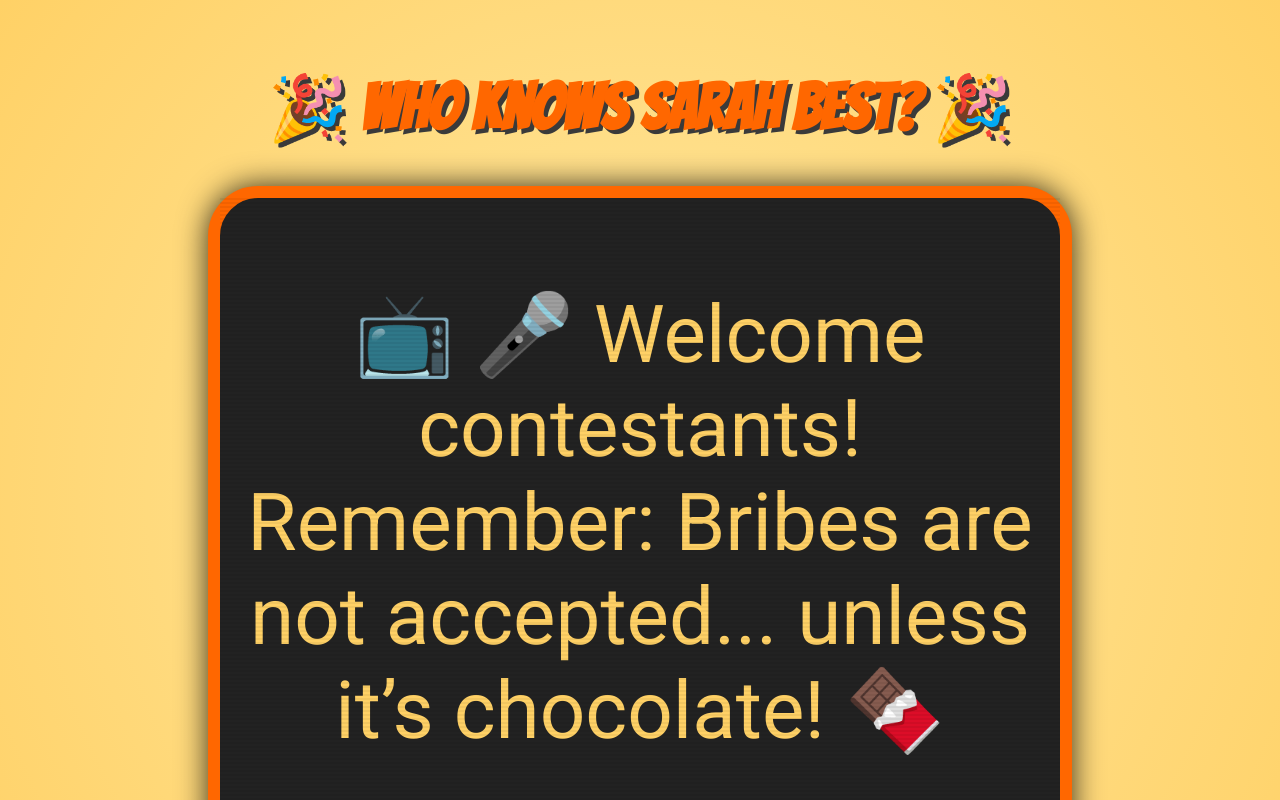
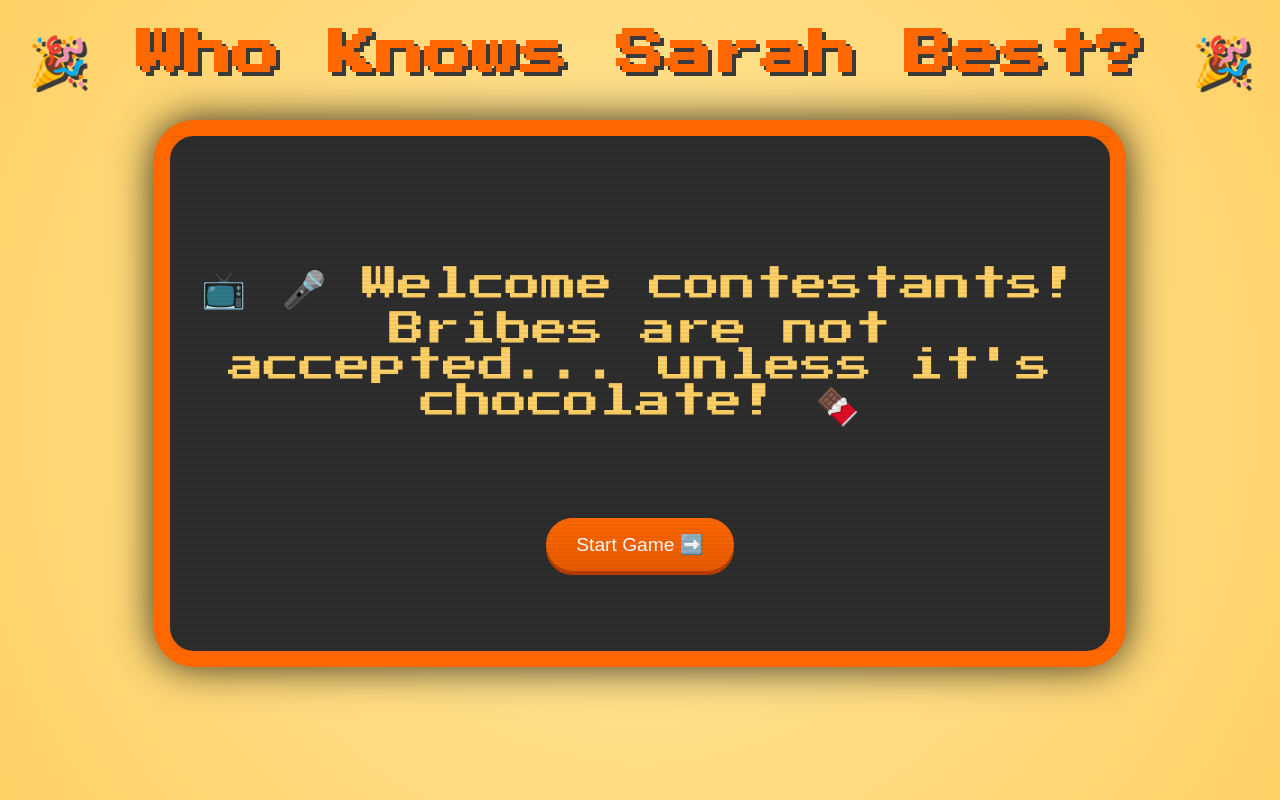
Before and after one commit to kaparkerwebsite/sarah-game-night, a plain HTML site: page index.html in a window 1280 px wide. Both pictures are taken after a click on the button "Start Game ➡️". Shown: the top 800 px of the page. Drawn offline with Linux system fonts and the light colour scheme.

Commit message:
Update index.html

```diff
--- a/index.html
+++ b/index.html
@@ -4,33 +4,34 @@
     <meta charset="UTF-8">
     <meta name="viewport" content="width=device-width, initial-scale=1.0">
     <title>Who Knows Sarah Best?</title>
-    <link href="https://fonts.googleapis.com/css2?family=Bangers&family=Roboto&display=swap" rel="stylesheet">
+    <link href="https://fonts.googleapis.com/css2?family=Bangers&family=Roboto&family=Press+Start+2P&display=swap" rel="stylesheet">
     <style>
-        body {
-            font-family: 'Roboto', sans-serif;
+        html, body {
+            height: 100%;
+            margin: 0;
+            padding: 0;
+            font-family: 'Press Start 2P', cursive;
             background: radial-gradient(circle at center, #ffe8a1 0%, #ffd166 100%);
             color: #333;
             text-align: center;
-            padding: 20px;
-            overflow: hidden;
+            overflow-x: hidden;
         }
         h1 {
-            font-family: 'Bangers', cursive;
-            font-size: 4em;
+            font-size: 3em;
             color: #ff6700;
             text-shadow: 4px 4px #3a3a3a;
-            margin-bottom: 40px;
+            margin: 30px 0;
         }
         .tv-frame {
             position: relative;
-            width: 80%;
-            max-width: 800px;
+            width: 90%;
+            max-width: 900px;
             margin: 0 auto;
             padding: 60px 20px;
-            background: #222;
-            border: 12px solid #ff6700;
-            border-radius: 50px;
-            box-shadow: 0 0 30px rgba(0,0,0,0.8);
+            background: #2d2d2d;
+            border: 16px solid #ff6700;
+            border-radius: 40px;
+            box-shadow: 0 0 40px rgba(0, 0, 0, 0.8);
         }
         .scanlines {
             position: absolute;
@@ -40,8 +41,8 @@
             height: 100%;
             background: repeating-linear-gradient(
                 to bottom,
-                rgba(0,0,0,0.05),
-                rgba(0,0,0,0.05) 2px,
+                rgba(0, 0, 0, 0.05),
+                rgba(0, 0, 0, 0.05) 2px,
                 transparent 2px,
                 transparent 4px
             );
@@ -53,8 +54,8 @@
             padding: 15px 30px;
             margin: 20px;
             border: none;
-            border-radius: 50px;
-            font-size: 1.5em;
+            border-radius: 30px;
+            font-size: 1.2em;
             cursor: pointer;
             box-shadow: 0 4px #bd3b00;
             transition: transform 0.1s, box-shadow 0.1s;
@@ -64,31 +65,26 @@
             transform: translateY(4px);
         }
         .question {
-            font-size: 2.5em;
+            font-size: 1.6em;
             margin: 30px 0;
-            min-height: 120px;
+            min-height: 150px;
             color: #ffe8a1;
+            overflow-y: auto;
+            max-height: 400px;
+            padding: 10px;
         }
         .cursor {
             color: #ff6700;
             animation: blink 1s infinite;
         }
         .commercial, .announcement {
-            font-size: 2em;
+            font-size: 1.4em;
             color: #ffd166;
             margin: 30px 0;
         }
         @keyframes blink {
             0% { opacity: 1; }
             50% { opacity: 0; }
-            100% { opacity: 1; }
-        }
-        @keyframes flicker {
-            0% { opacity: 1; }
-            5% { opacity: 0.8; }
-            10% { opacity: 1; }
-            15% { opacity: 0.9; }
-            20% { opacity: 1; }
             100% { opacity: 1; }
         }
         .tv-screen {
@@ -98,7 +94,6 @@
 </head>
 <body>
     <h1>🎉 Who Knows Sarah Best? 🎉</h1>
-
     <div class="tv-frame">
         <div class="tv-screen" id="game">
             <div id="question" class="question"></div>
@@ -114,21 +109,20 @@
 
     <script>
         const lobbyMusic = document.getElementById("lobbyMusic");
-
         window.onload = function() {
             lobbyMusic.play();
         };
 
         const introMessages = [
-            "🎤 Welcome contestants! Remember: Bribes are not accepted... unless it’s chocolate! 🍫",
-            "📢 Pro tip: If you don’t know the answer, say it with confidence. That’s half the game!",
-            "🎈 Warning: Excessive laughing may cause slight ab workouts. Proceed with caution!"
+            "🎤 Welcome contestants! Bribes are not accepted... unless it's chocolate! 🍫",
+            "📢 Pro tip: Don’t know the answer? Say it like you mean it!",
+            "🎈 Caution: Excessive laughing may result in accidental ab workouts!"
         ];
 
         const outroMessages = [
-            "🏆 Congratulations! You now hold the prestigious title of ‘Official Sarahologist!’ 🎓",
-            "🎬 Thanks for playing! Remember, what happens on game night... becomes family legend forever!",
-            "📣 Be sure to thank our sponsor: The Mysterious Missing Sock Society—still looking for its members! 🧦"
+            "🏆 Congrats! You’re now an ‘Official Sarahologist!’ 🎓",
+            "🎬 Thanks for playing! What happens tonight becomes family legend!",
+            "📣 Special thanks to our sponsor: The Mysterious Missing Sock Society 🧦"
         ];
 
         const questions = [
@@ -139,7 +133,7 @@
             "Sarah walks into Target. She leaves with _________ but went in for _________.",
             "Would Sarah rather: Wear Crocs to a job interview OR give a TED Talk titled 'The Existential Crisis of Avocado Toast'?",
             "Commercial Break! Sponsored by 'Couch Potato Fitness: Burn Calories by Thinking About Exercise!' 🍟🛋️",
-            "Would Sarah rather: Be stuck in an elevator with a mime OR be trapped in a karaoke bar where every song is Bohemian Rhapsody?",
+            "Would Sarah rather: Be stuck in an elevator with a mime OR be trapped in a karaoke bar playing Bohemian Rhapsody on loop?",
             "Commercial Break! Brought to you by 'Invisible Umbrellas – Keeping You Dry in Your Imagination!' ☔✨",
             "What’s Sarah’s secret superpower?",
             "Recite a famous Sarah rant—extra points for dramatic flair!",
```
